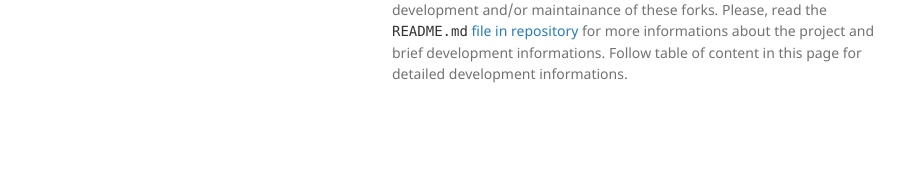
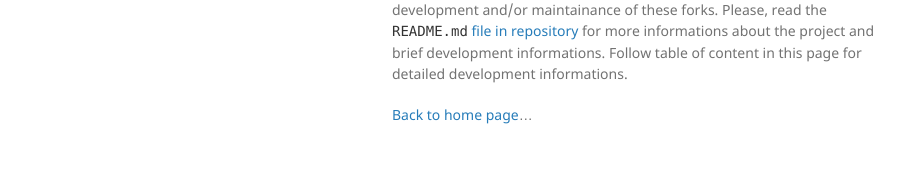
Before and after one commit to Polda18/Wikibot-Terminal-Tool, a Jekyll site: the page built from docs/toc.md, in a window 1280 px wide. Shown: the part 1019-1211 px from the top of the page, without its empty margins (178-1095 px from the left). Built offline with Jekyll 4.4.1, drawn with Linux system fonts in a browser that asks for light colours; our own code applies the rules of GitHub Pages for plain Markdown files; before the commit the page ends 1173 px from its top, so only the background shows below that.

Commit message:
Update toc.md
Link to home page

```diff
--- a/docs/toc.md
+++ b/docs/toc.md
@@ -30,3 +30,5 @@ Open-Source command line terminal tool called _Wikibot Terminal Tool_ is a proje
 
 ## Important notice!
 I am not responsible to any damage caused by malicious contributions! Infected source code will be reviewed and deleted from repository and malicious contributor permanently banned! I am not responsible for safety of forks made out of this repository, nor do I have anything to do with development and/or maintainance of these forks. Please, read the [`README.md` file in repository](https://github.com/Polda18/Wikibot-Terminal-Tool/README.md) for more informations about the project and brief development informations. Follow table of content in this page for detailed development informations.
+
+[Back to home page](index)&hellip;
```
